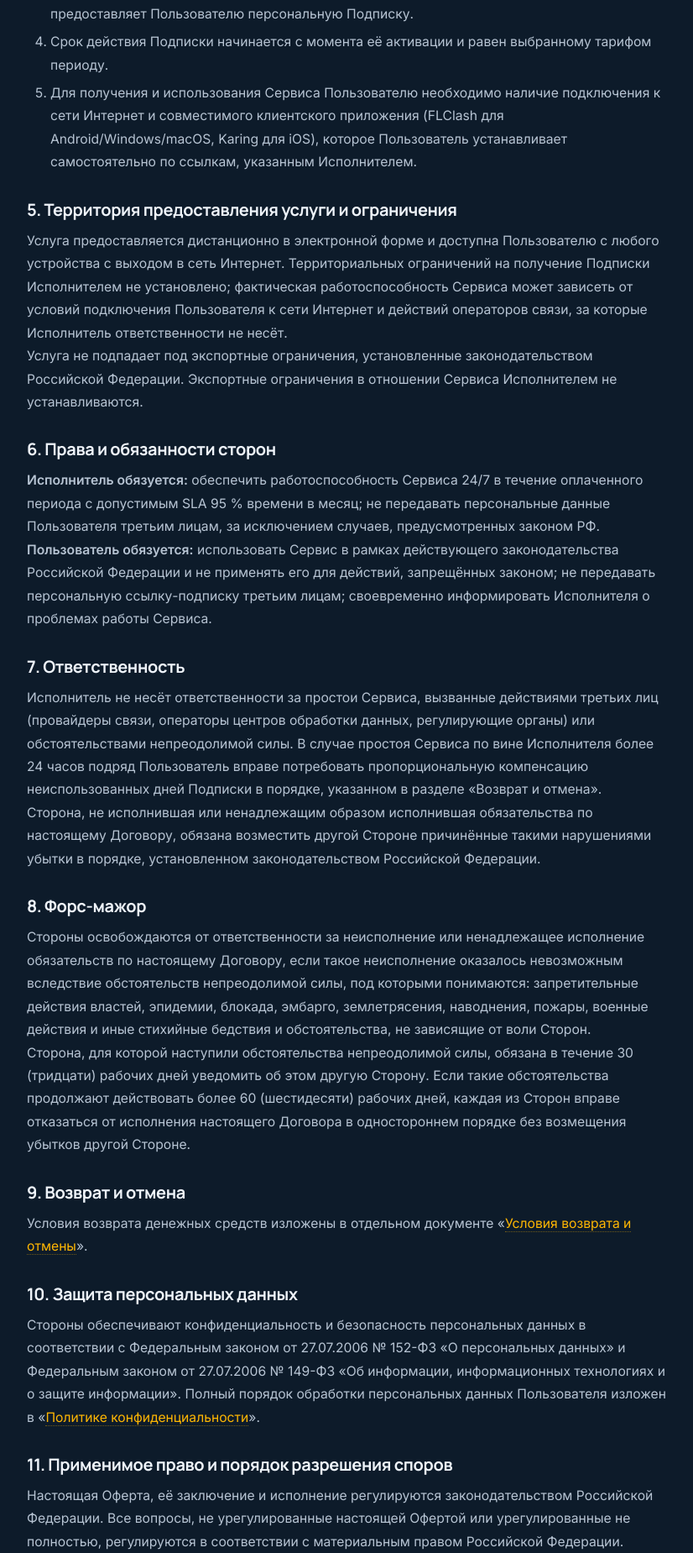
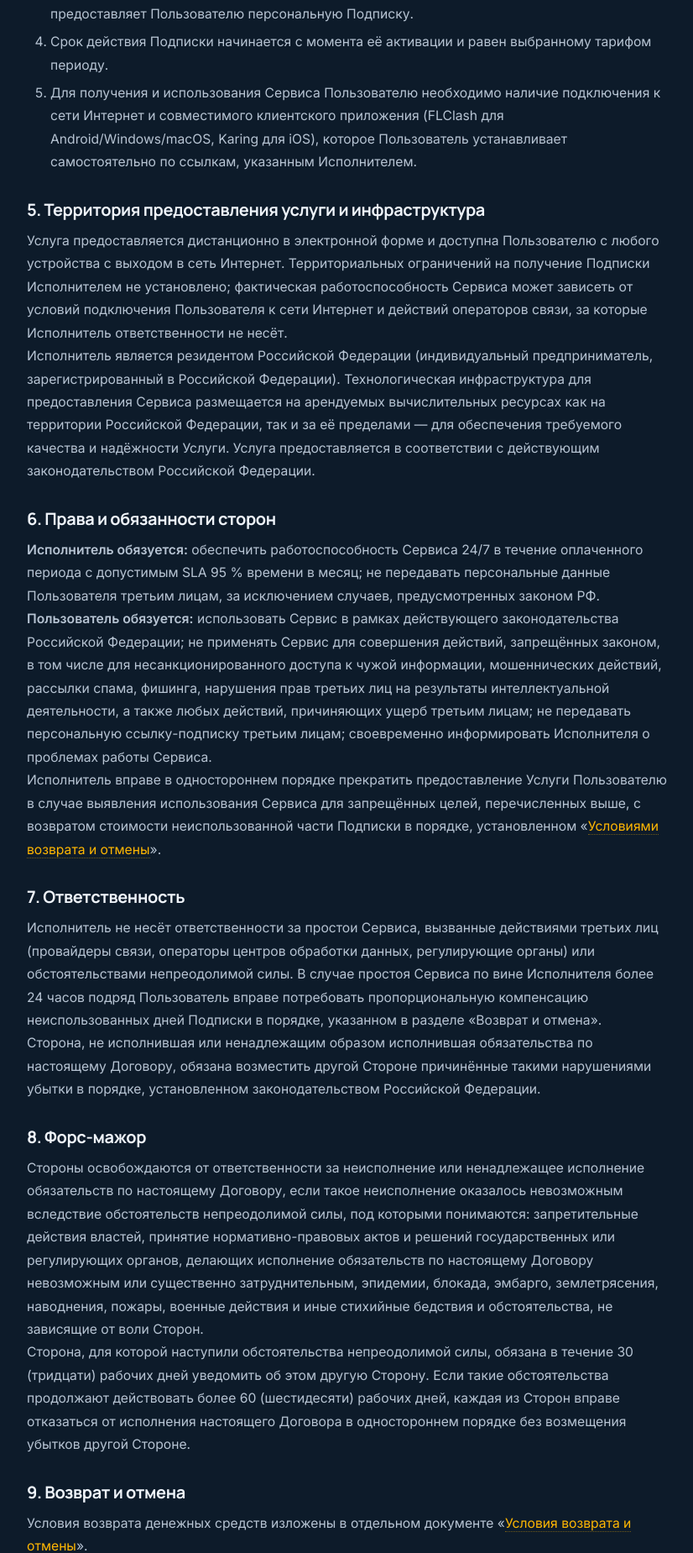
Before and after one commit to berg96/vpn-bot, a Python web app: template landing/templates/offer.html in a window 1280 px wide. Shown: the part 1322-3171 px from the top of the page at 84% size, without its empty margins (226-1052 px from the left). Run offline with Jinja, Linux system fonts and the light colour scheme; the template is opened without the code that fills it, so the values that code supplies are empty.

Commit message:
feat(offer): legal hardening for Robokassa anti-fraud review
- §5: убрана самовольная фраза «не подпадает под экспортные ограничения»
  (юр-риск). Заменена на точное описание инфраструктуры: ИП РФ +
  арендуемые VPS как в РФ, так и за рубежом (соответствует фактическому
  положению дел и тому что мы пишем в анкете Robokassa).
- §6: усилены обязательства Пользователя — явный запрет на
  несанкционированный доступ, фишинг, спам, нарушения интеллектуальной
  собственности. Добавлено право Исполнителя прекратить услугу при
  нарушении (с возвратом неиспользованной части подписки).
- §8: список форс-мажоров расширен — добавлены «принятие нормативно-
  правовых актов и решений государственных или регулирующих органов,
  делающих исполнение обязательств невозможным» (защитка от блокировок
  РКН и нерезидентских требований).

Все правки направлены на повышение doверия Robokassa-юр-проверки
без введения новых обязательств перед пользователем (текущие условия
сохраняются).

Co-Authored-By: Claude Opus 4.7 (1M context) <noreply@anthropic.com>

```diff
--- a/landing/templates/offer.html
+++ b/landing/templates/offer.html
@@ -49,21 +49,31 @@
       Пользователь устанавливает самостоятельно по ссылкам, указанным Исполнителем.</li>
 </ol>
 
-<h2>5. Территория предоставления услуги и ограничения</h2>
+<h2>5. Территория предоставления услуги и инфраструктура</h2>
 <p>Услуга предоставляется дистанционно в электронной форме и доступна Пользователю с любого устройства
 с выходом в сеть Интернет. Территориальных ограничений на получение Подписки Исполнителем не установлено;
 фактическая работоспособность Сервиса может зависеть от условий подключения Пользователя к сети Интернет
 и действий операторов связи, за которые Исполнитель ответственности не несёт.</p>
-<p>Услуга не подпадает под экспортные ограничения, установленные законодательством Российской Федерации.
-Экспортные ограничения в отношении Сервиса Исполнителем не устанавливаются.</p>
+<p>Исполнитель является резидентом Российской Федерации (индивидуальный предприниматель, зарегистрированный
+в Российской Федерации). Технологическая инфраструктура для предоставления Сервиса размещается на
+арендуемых вычислительных ресурсах как на территории Российской Федерации, так и за её пределами —
+для обеспечения требуемого качества и надёжности Услуги. Услуга предоставляется в соответствии
+с действующим законодательством Российской Федерации.</p>
 
 <h2>6. Права и обязанности сторон</h2>
 <p><b>Исполнитель обязуется:</b> обеспечить работоспособность Сервиса 24/7 в течение оплаченного периода
 с допустимым SLA 95 % времени в месяц; не передавать персональные данные Пользователя третьим лицам,
 за исключением случаев, предусмотренных законом РФ.</p>
 <p><b>Пользователь обязуется:</b> использовать Сервис в рамках действующего законодательства Российской
-Федерации и не применять его для действий, запрещённых законом; не передавать персональную ссылку-подписку
-третьим лицам; своевременно информировать Исполнителя о проблемах работы Сервиса.</p>
+Федерации; не применять Сервис для совершения действий, запрещённых законом, в том числе для
+несанкционированного доступа к чужой информации, мошеннических действий, рассылки спама, фишинга,
+нарушения прав третьих лиц на результаты интеллектуальной деятельности, а также любых действий,
+причиняющих ущерб третьим лицам; не передавать персональную ссылку-подписку третьим лицам;
+своевременно информировать Исполнителя о проблемах работы Сервиса.</p>
+<p>Исполнитель вправе в одностороннем порядке прекратить предоставление Услуги Пользователю в случае
+выявления использования Сервиса для запрещённых целей, перечисленных выше, с возвратом стоимости
+неиспользованной части Подписки в порядке, установленном «<a href="/refund">Условиями возврата
+и отмены</a>».</p>
 
 <h2>7. Ответственность</h2>
 <p>Исполнитель не несёт ответственности за простои Сервиса, вызванные действиями третьих лиц
@@ -77,7 +87,9 @@
 <h2>8. Форс-мажор</h2>
 <p>Стороны освобождаются от ответственности за неисполнение или ненадлежащее исполнение обязательств
 по настоящему Договору, если такое неисполнение оказалось невозможным вследствие обстоятельств непреодолимой
-силы, под которыми понимаются: запретительные действия властей, эпидемии, блокада, эмбарго, землетрясения,
+силы, под которыми понимаются: запретительные действия властей, принятие нормативно-правовых актов
+и решений государственных или регулирующих органов, делающих исполнение обязательств по настоящему
+Договору невозможным или существенно затруднительным, эпидемии, блокада, эмбарго, землетрясения,
 наводнения, пожары, военные действия и иные стихийные бедствия и обстоятельства, не зависящие от воли Сторон.</p>
 <p>Сторона, для которой наступили обстоятельства непреодолимой силы, обязана в течение 30 (тридцати)
 рабочих дней уведомить об этом другую Сторону. Если такие обстоятельства продолжают действовать более
```
